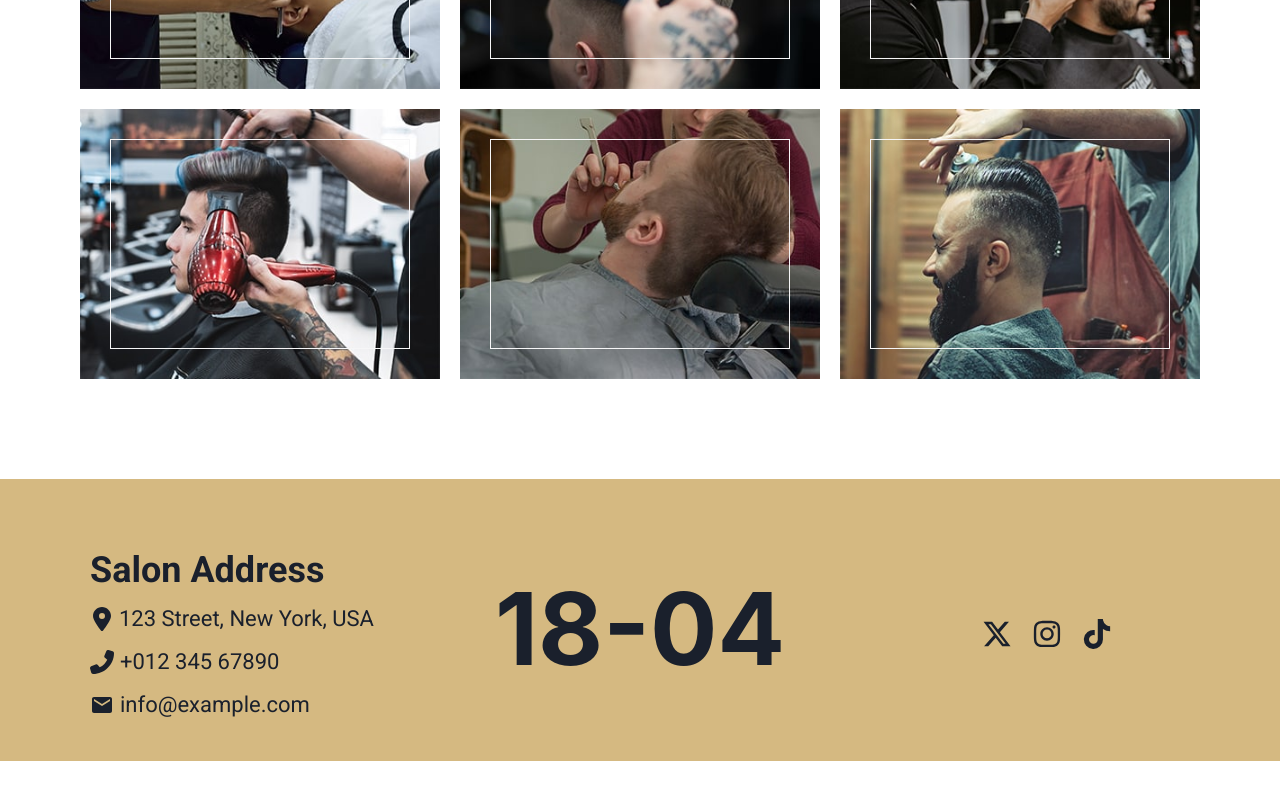
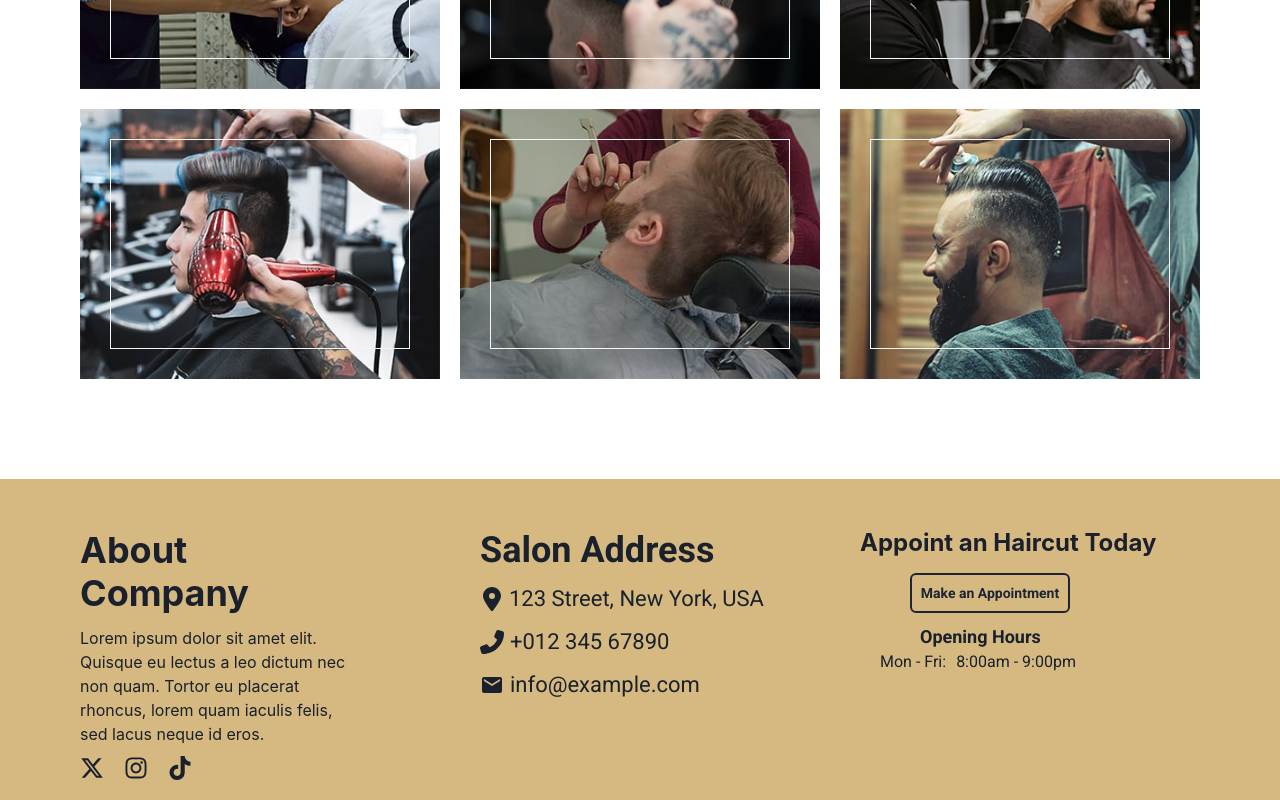
Before and after one commit to Owoyeleadedayo/18-04, a React (Vite) app: page /gallery in a window 1280 px wide. Shown: the part 970-1770 px from the top of the page. Before the commit the page ends 1731 px from the top, so only its background shows below. Built offline with nearby package versions, Linux system fonts and the light colour scheme.

Commit message:
new update on the footer section

```diff
--- a/src/components/Footer.tsx
+++ b/src/components/Footer.tsx
@@ -1,4 +1,4 @@
-import { Box, Flex, Grid, GridItem, Heading, Link, Text } from '@chakra-ui/react';
+import { Box, Button, Flex, Grid, GridItem, Heading, Link, Text } from '@chakra-ui/react';
 import {
   FaInstagram,
   FaLocationDot,
@@ -15,17 +15,65 @@ const Footer = () => {
         <Box
           bg={"#D5B981"}
           w={"100%"}
-          justifyContent={{ lg: "none", base: "center" }}
-          alignItems={{ lg: "none", base: "center" }}
+          justifyContent={{ lg: "center", base: "flex-start" }}
+          alignItems={{ lg: "center", base: "flex-start" }}
           mt={{ lg: "30px", base: "50px" }}
         >
           <Grid
             templateColumns={{ lg: "repeat(3, 1fr)", base: "repeat(1, 1fr)" }}
-            gap={{ lg: "20px", base: "5px" }}
-            p={"40px"}
+            gap={{ lg: "20px", base: "25px" }}
+            p={"20px"}
           >
             <GridItem>
-              <Flex flexDirection={"column"} gap={"10px"} px={"50px"}>
+              <Flex
+                flexDirection={"column"}
+                gap={"10px"}
+                px={{ lg: "60px", base: "20px" }}
+              >
+                <Heading as={"h3"}>About Company</Heading>
+                <Text maxW={"400px"}>
+                  Lorem ipsum dolor sit amet elit. Quisque eu lectus a leo
+                  dictum nec non quam. Tortor eu placerat rhoncus, lorem quam
+                  iaculis felis, sed lacus neque id eros.
+                </Text>
+                <Flex
+                  justifyContent={"flex-start"}
+                  alignItems={"flex-start"}
+                  gap={"20px"}
+                >
+                  <Link
+                    href="https://x.com/04_183978?s=21"
+                    _hover={{
+                      color: "#999999",
+                    }}
+                  >
+                    <Box as={FaXTwitter} fontSize={"24px"} />
+                  </Link>
+                  <Link
+                    href="https://www.instagram.com/18_04_salon?igsh=NHZnd2Z2dzRuZHE5&utm_source=qr"
+                    _hover={{
+                      color: "#999999",
+                    }}
+                  >
+                    <Box as={FaInstagram} fontSize={"24px"} />
+                  </Link>
+                  <Link
+                    href="https://www.tiktok.com/@18_04_salon?_t=8jguB80M5vK&_r=1"
+                    _hover={{
+                      color: "#999999",
+                    }}
+                  >
+                    <Box as={FaTiktok} fontSize={"24px"} />
+                  </Link>
+                </Flex>
+              </Flex>
+            </GridItem>
+            <GridItem>
+              <Flex
+                flexDirection={"column"}
+                gap={"10px"}
+                px={{ lg: "40px", base: "20px" }}
+              >
                 <Heading
                   as={"h2"}
                   fontFamily={"Roboto"}
@@ -80,48 +128,82 @@ const Footer = () => {
               </Flex>
             </GridItem>
             <GridItem>
-              <Heading
-                as={"h1"}
-                justifyContent={"center"}
-                alignItems={"center"}
-                textAlign={"center"}
-                fontSize={{ lg: "100px", base: "80px" }}
-                py={{ lg: "20px", base: "5px" }}
+              <Flex
+                flexDirection={"column"}
+                gap={"10px"}
+                px={{ lg: "0px", base: "20px" }}
               >
-                18-04
+                <Heading as={"h3"} fontSize={"24px"}>
+                  Appoint an Haircut Today
                 </Heading>
-            </GridItem>
-            <GridItem>
                 <Flex
-                justifyContent={"center"}
-                alignItems={"center"}
-                gap={"20px"}
-                py={{ lg: "70px", base: "10px" }}
+                  flexDirection={{ lg: "column", md: "row", base: "row" }}
+                  justifyContent={{ lg: "", base: "flex-start" }}
+                  alignContent={{ lg: "", base: "flex-start" }}
+                  gap={{ lg: "10px", md: "5px", base: "0px" }}
                 >
-                <Link
-                  href="https://x.com/04_183978?s=21"
+                  <Button
+                    size={"sm"}
+                    fontFamily={"Roboto"}
+                    w={"160px"}
+                    h={"40px"}
+                    ml={{ lg: "50px", base: "" }}
+                    mt={{ lg: "", md: "5px", base: "20px" }}
+                    bg={"#D5B981"}
+                    border={"2px solid #1d2434"}
+                    color={"#1d2434"}
+                    outline={"none !important"}
                     _hover={{
-                    color: "#1d2434",
+                      background: "#1d2434",
+                      color: "#D5B981",
+                      border: "1px solid #1d2434 !important",
+                      outline: "1px solid #1d2434 !important",
+                    }}
+                    _focus={{
+                      background: "#D5B981 !important",
                     }}
                   >
-                  <Box as={FaXTwitter} fontSize={"30px"} />
-                </Link>
-                <Link
-                  href="https://www.instagram.com/18_04_salon?igsh=NHZnd2Z2dzRuZHE5&utm_source=qr"
-                  _hover={{
-                    color: "#1d2434",
+                    Make an Appointment
+                  </Button>
+                  <Flex
+                    flexDirection={{
+                      lg: "column",
+                      md: "column",
+                      base: "column",
                     }}
                   >
-                  <Box as={FaInstagram} fontSize={"30px"} />
-                </Link>
-                <Link
-                  href="https://www.tiktok.com/@18_04_salon?_t=8jguB80M5vK&_r=1"
-                  _hover={{
-                    color: "#1d2434",
-                  }}
+                    <Text
+                      fontWeight={600}
+                      fontSize={"18px"}
+                      fontFamily={"Roboto"}
+                      ml={{ lg: "60px", md: "60px", base: "30px" }}
                     >
-                  <Box as={FaTiktok} fontSize={"30px"} />
-                </Link>
+                      Opening Hours
+                    </Text>
+                    <Flex
+                      flexDir={{ lg: "row", md: "row", base: "column" }}
+                      gap={{ lg: "10px", md: "10px", base: "0px" }}
+                      ml={{ lg: "20px", md: "10px", base: "" }}
+                    >
+                      <Text
+                        fontWeight={400}
+                        fontSize={"16px"}
+                        fontFamily={"Roboto"}
+                        ml={{ lg: "0px", base: "30px" }}
+                      >
+                        Mon - Fri:
+                      </Text>
+                      <Text
+                        fontWeight={400}
+                        fontSize={"16px"}
+                        fontFamily={"Roboto"}
+                        ml={{ lg: "0px", md: "0px", base: "30px" }}
+                      >
+                        8:00am - 9:00pm
+                      </Text>
+                    </Flex>
+                  </Flex>
+                </Flex>
               </Flex>
             </GridItem>
           </Grid>
--- a/src/components/GallerySection.tsx
+++ b/src/components/GallerySection.tsx
@@ -184,7 +184,14 @@ const GallerySection = () => {
         >
           {filteredArray.map((item, index: number) => (
             <GridItem key={index}>
-              <Flex position={"relative"} width={"100%"} onClick={()=> {setModalImage(item.image); onOpen()}}>
+              <Flex
+                position={"relative"}
+                width={"100%"}
+                onClick={() => {
+                  setModalImage(item.image);
+                  onOpen();
+                }}
+              >
                 <Image
                   src={item.image}
                   width={"100%"}
@@ -213,24 +220,26 @@ const GallerySection = () => {
           <ModalOverlay />
           <ModalContent>
             <ModalBody p={0}>
-              <Image src={modalImage} w={'100%'} />
+              <Image src={modalImage} w={"100%"} />
             </ModalBody>
             <ModalFooter>
               <Button
-                justifyContent={'center'}
-                alignContent={'center'}
-                w={'130px'}
+                justifyContent={"center"}
+                alignContent={"center"}
+                w={"130px"}
                 my={0}
-                fontSize={'18px'}
+                fontSize={"18px"}
                 fontWeight={600}
-                mx={'auto'}
+                mx={"auto"}
                 bg={"#D5B981"}
                 color={"#1d2434"}
-                border={"1px solid #D5B981"}
                 outline={"none !important"}
                 _hover={{
-                  border: "1px solid #D5B981",
-                  outline: "none !important",
+                  border: "1px solid #1d2434 !important",
+                  outline: "1px solid #1d2434 !important",
+                }}
+                _focus={{
+                  background: "#D5B981 !important",
                 }}
                 onClick={onClose}
               >
```
Lines whose indentation alone changed are shown as unchanged.
